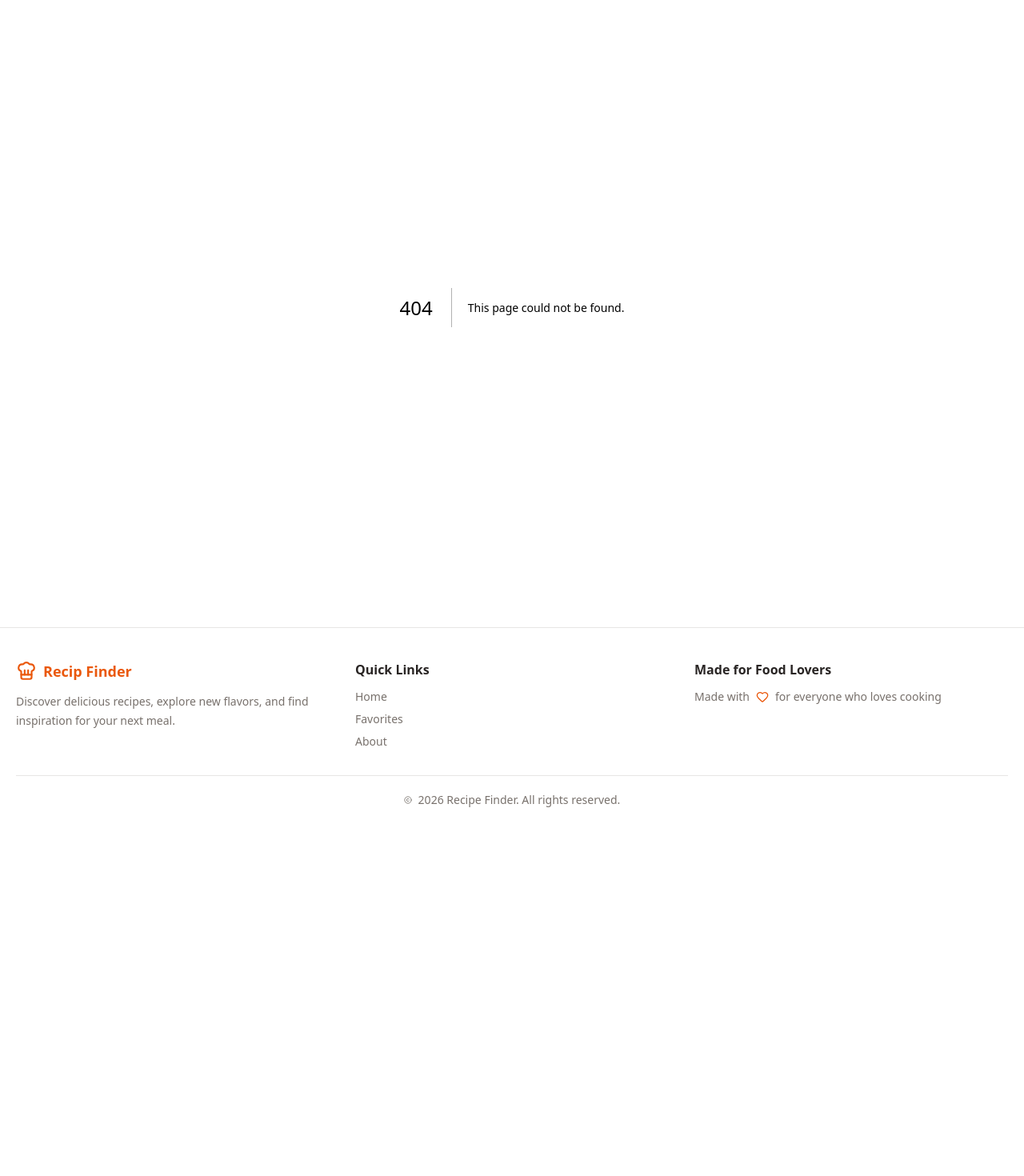
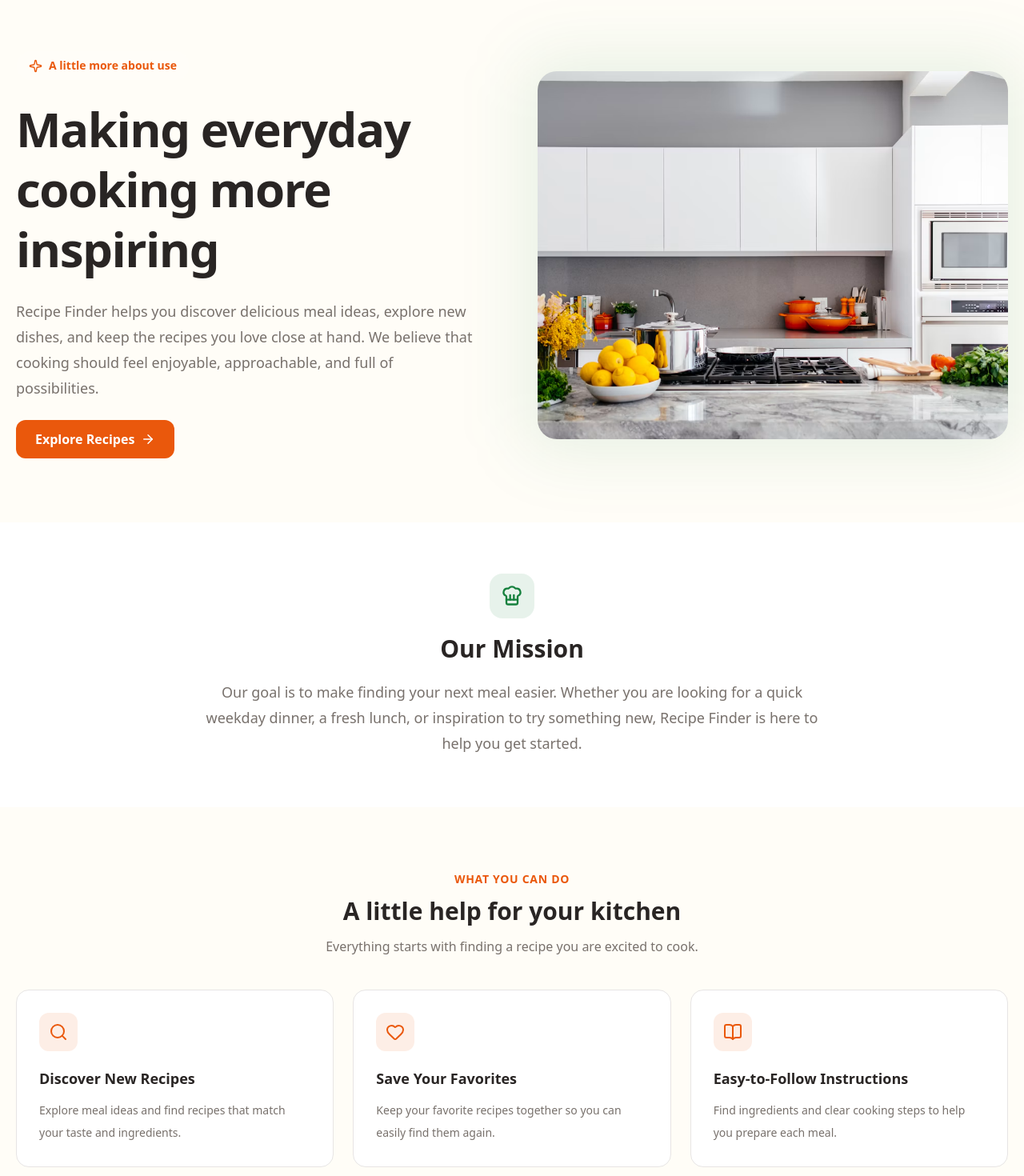
Before and after one commit to mirzakhani2003-del/recipe-finder, a Next.js app: page /about in a window 1280 px wide. Before the commit this address had no page. Shown: the part 100-1570 px from the top of the page at 80% size. Before the commit the page ends 1150 px from the top, so only its background shows below. Built offline with nearby package versions, Linux system fonts and the light colour scheme.

Commit message:
feat: build about-us page

```diff
--- /dev/null
+++ b/src/app/about/page.tsx
@@ -0,0 +1,160 @@
+import {
+  ArrowRight,
+  BookOpen,
+  ChefHat,
+  Heart,
+  Search,
+  Sparkle,
+} from "lucide-react";
+import Image from "next/image";
+import Link from "next/link";
+
+const features = [
+  {
+    icon: Search,
+    title: "Discover New Recipes",
+    description:
+      "Explore meal ideas and find recipes that match your taste and ingredients.",
+  },
+  {
+    icon: Heart,
+    title: "Save Your Favorites",
+    description:
+      "Keep your favorite recipes together so you can easily find them again.",
+  },
+  {
+    icon: BookOpen,
+    title: "Easy-to-Follow Instructions",
+    description:
+      "Find ingredients and clear cooking steps to help you prepare each meal.",
+  },
+];
+
+const AboutPage = () => {
+  return (
+    <div className="min-h-screen bg-background">
+      <section className="mx-auto max-w-7xl px-5 py-14 sm:py-20">
+        <div className="grid items-center gap-10 lg:grid-cols-2 lg:gap-16">
+          <div className="space-y-6">
+            <div className="inline-flex items-center gap-2 rounded-full bg-background/10 px-4 py-2 text-sm font-semibold text-primary">
+              <Sparkle size={17} />A little more about use
+            </div>
+
+            <h1 className="text-4xl leading-tight font-bold tracking-tight text-foreground sm:text-5xl lg:text-6xl">
+              Making everyday cooking more inspiring
+            </h1>
+
+            <p className="max-w-xl text-base leading-8 text-muted-foreground sm:text-lg">
+              Recipe Finder helps you discover delicious meal ideas, explore new
+              dishes, and keep the recipes you love close at hand. We believe
+              that cooking should feel enjoyable, approachable, and full of
+              possibilities.
+            </p>
+
+            <Link
+              href="/recipes"
+              className="inline-flex items-center gap-2 rounded-xl bg-primary px-6 py-3 font-semibold text-primary-foreground transition-colors hover:text-primary-hover"
+            >
+              Explore Recipes
+              <ArrowRight size={18} />
+            </Link>
+          </div>
+
+          <div className="relative h-72 sm:h-96 lg:h-115">
+            <div className="absolute -inset-4 rounded-4xl bg-secondary/10 blur-2xl" />
+
+            <Image
+              src="/images/image-about.png"
+              alt="A bright kitchen ready for cooking"
+              fill
+              sizes="(max-width: 1023px) 100vw, 50vw"
+              className="rounded-3xl object-cover"
+            />
+          </div>
+        </div>
+      </section>
+
+      <section className="bg-surface py-14 sm:py-16">
+        <div className="mx-auto max-w-4xl px-5 text-center">
+          <span className="mx-auto mb-5 flex size-14 items-center justify-center rounded-2xl bg-secondary/10 text-secondary">
+            <ChefHat size={28} />
+          </span>
+
+          <h2 className="text-2xl font-bold text-foreground sm:text-3xl">
+            Our Mission
+          </h2>
+
+          <p className="mx-auto mt-5 max-w-3xl text-base leading-8 text-muted-foreground sm:text-lg">
+            Our goal is to make finding your next meal easier. Whether you are
+            looking for a quick weekday dinner, a fresh lunch, or inspiration to
+            try something new, Recipe Finder is here to help you get started.
+          </p>
+        </div>
+      </section>
+
+      <section className="mx-auto max-w-7xl px-5 py-14 sm:py-20">
+        <div className="mx-auto mb-10 max-w-2xl space-y-3 text-center">
+          <p className="text-sm font-semibold tracking-wider text-primary">
+            WHAT YOU CAN DO
+          </p>
+
+          <h2 className="text-2xl font-bold text-foreground sm:text-3xl">
+            A little help for your kitchen
+          </h2>
+
+          <p className="leading-7 text-muted-foreground">
+            Everything starts with finding a recipe you are excited to cook.
+          </p>
+        </div>
+
+        <div className="grid gap-6 md:grid-cols-3">
+          {features.map((feature) => {
+            const Icon = feature.icon;
+
+            return (
+              <article
+                key={feature.title}
+                className="rounded-2xl border border-border bg-surface p-6 transition-shadow hover:shadow-lg sm:p-7"
+              >
+                <span className="mb-5 flex size-12 items-center justify-center rounded-xl bg-primary/10 text-primary">
+                  <Icon size={24} />
+                </span>
+
+                <h3 className="text-lg font-semibold text-foreground">
+                  {feature.title}
+                </h3>
+
+                <p className="mt-3 text-sm leading-7 text-muted-foreground">
+                  {feature.description}
+                </p>
+              </article>
+            );
+          })}
+        </div>
+      </section>
+
+      <section className="px-5 pb-14 sm:pb-20">
+        <div className="mx-auto max-w-7xl rounded-3xl bg-secondary px-6 py-10 text-center sm:px-12 sm:py-14">
+          <h2 className="text-2xl font-bold text-secondary-foreground sm:text-3xl">
+            Ready to find your next favorite meal?
+          </h2>
+
+          <p className="mx-auto mt-4 max-w-2xl leading-7 text-secondary-foreground/80">
+            Explore recipes, discover new ideas, and bring something delicious
+            to your table.
+          </p>
+
+          <Link
+            href="/recipes"
+            className="mt-7 inline-flex items-center gap-2 rounded-xl bg-background px-6 py-3 font-semibold text-foreground transition-colors hover:bg-surface-hover"
+          >
+            Browse Recipes
+            <ArrowRight size={18} />
+          </Link>
+        </div>
+      </section>
+    </div>
+  );
+};
+
+export default AboutPage;
```
